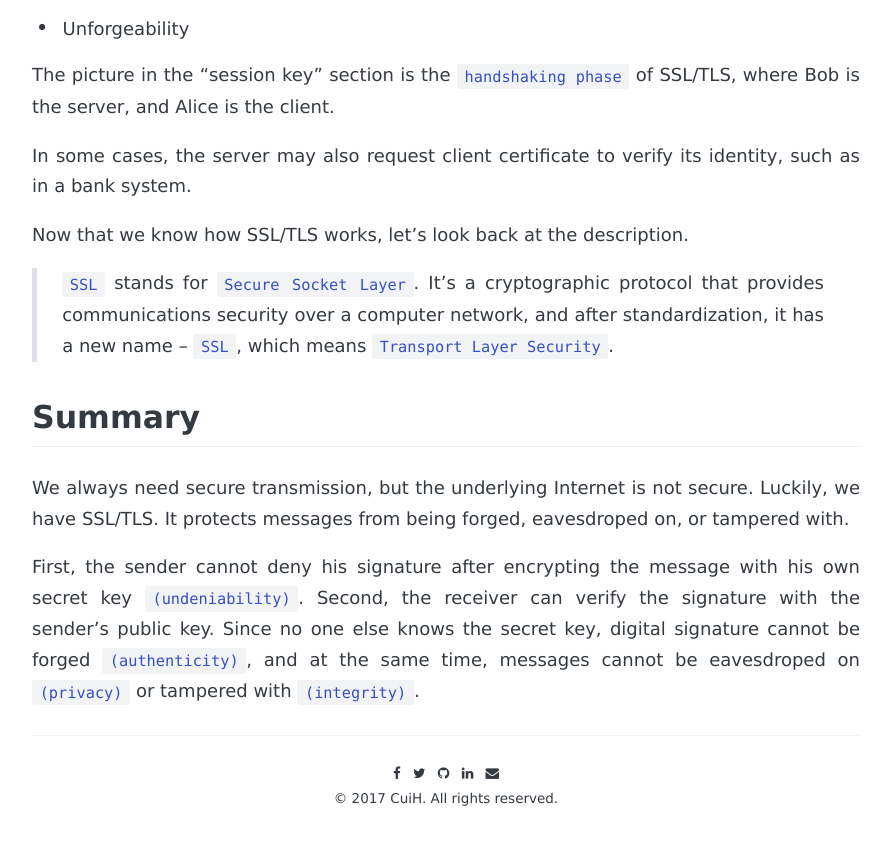
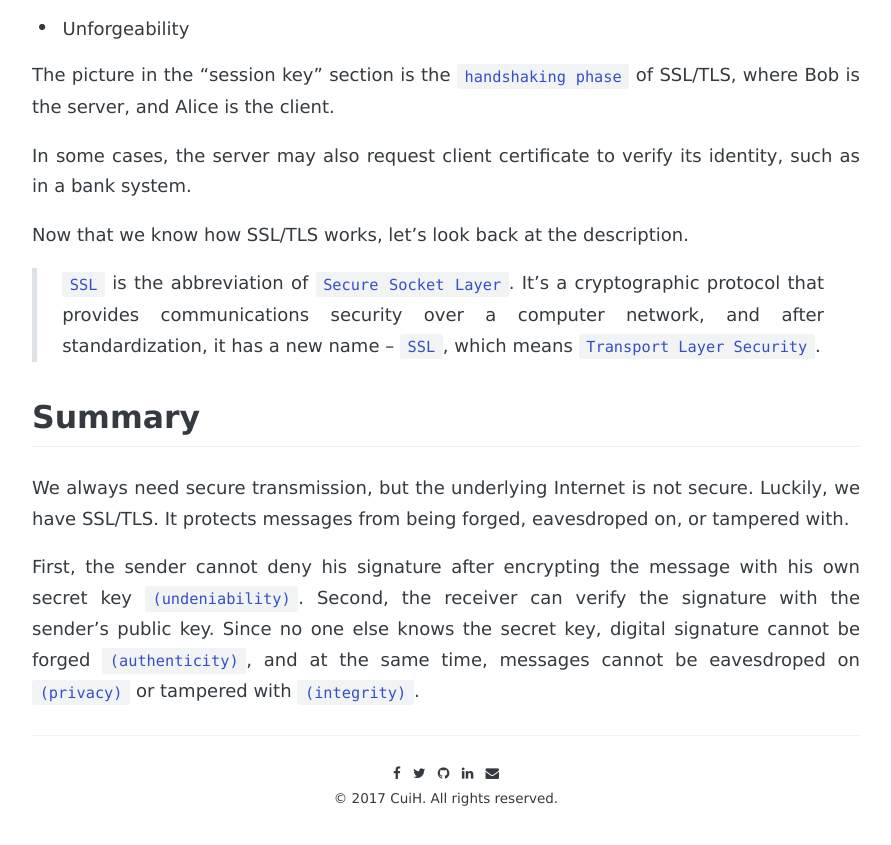
Before and after one commit to CuiH/Blog, a Jekyll site: the page built from _posts/2017-11-12-HTTPS and Secure Data Transfer.md, in a window 1280 px wide and 900 px high, scrolled down 4740 px. Shown: the top 845 px of the window, without its empty margins (194-1085 px from the left). Built offline with Jekyll 4.4.1, drawn with Linux system fonts in a browser that asks for light colours; some web fonts are replaced.

Commit message:
update source

```diff
--- a/_posts/2017-11-12-HTTPS and Secure Data Transfer.md
+++ b/_posts/2017-11-12-HTTPS and Secure Data Transfer.md
@@ -83,7 +83,7 @@ In some cases, the server may also request client certificate to verify its iden
 
 Now that we know how SSL/TLS works, let's look back at the description.
 
-> `SSL` stands for `Secure Socket Layer`. It's a cryptographic protocol that provides communications security over a computer network, and after standardization, it has a new name -- `SSL`, which means `Transport Layer Security`.
+> `SSL` is the abbreviation of `Secure Socket Layer`. It's a cryptographic protocol that provides communications security over a computer network, and after standardization, it has a new name -- `SSL`, which means `Transport Layer Security`.
 
 ## Summary
 We always need secure transmission, but the underlying Internet is not secure. Luckily, we have SSL/TLS. It protects messages from being forged, eavesdroped on, or tampered with.
```
Also changed, not shown: _posts/2017-10-09-Dynamic Programming and Knapsack Problems.md (+1 -1 lines).
